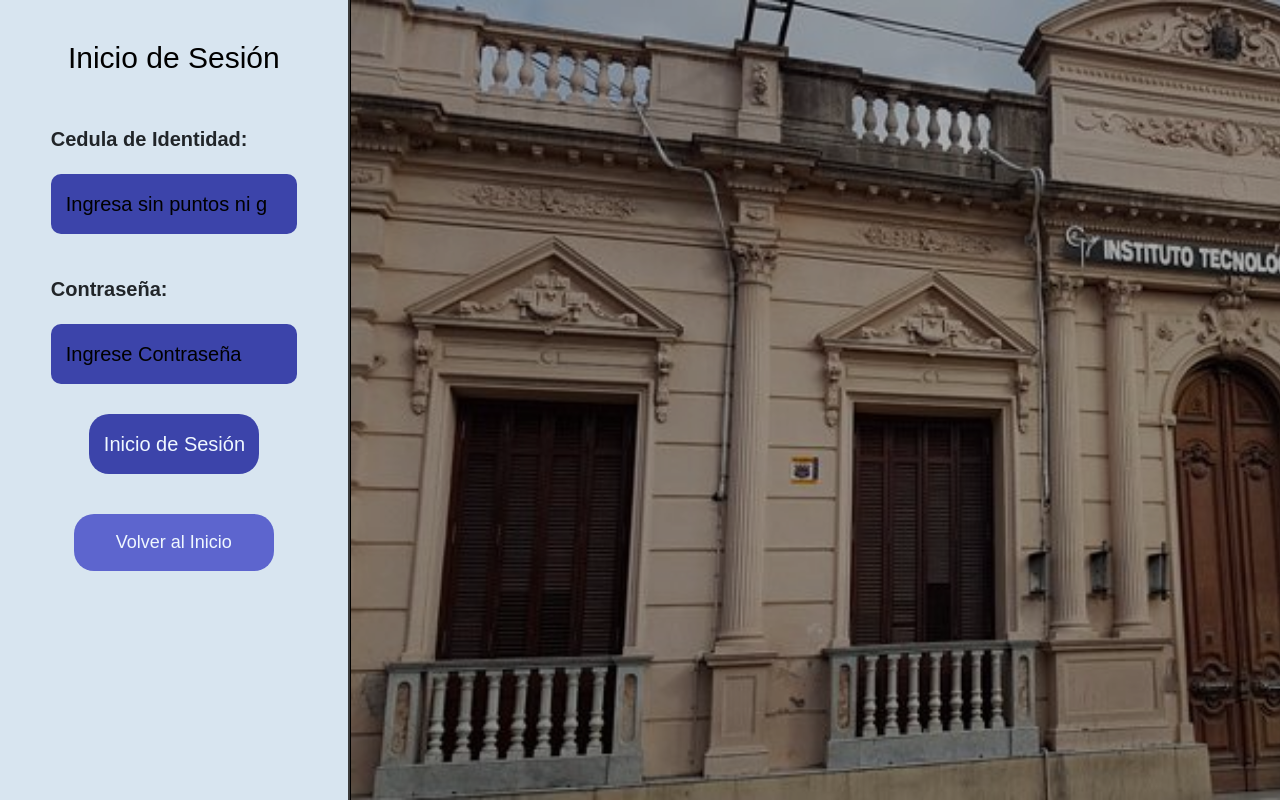
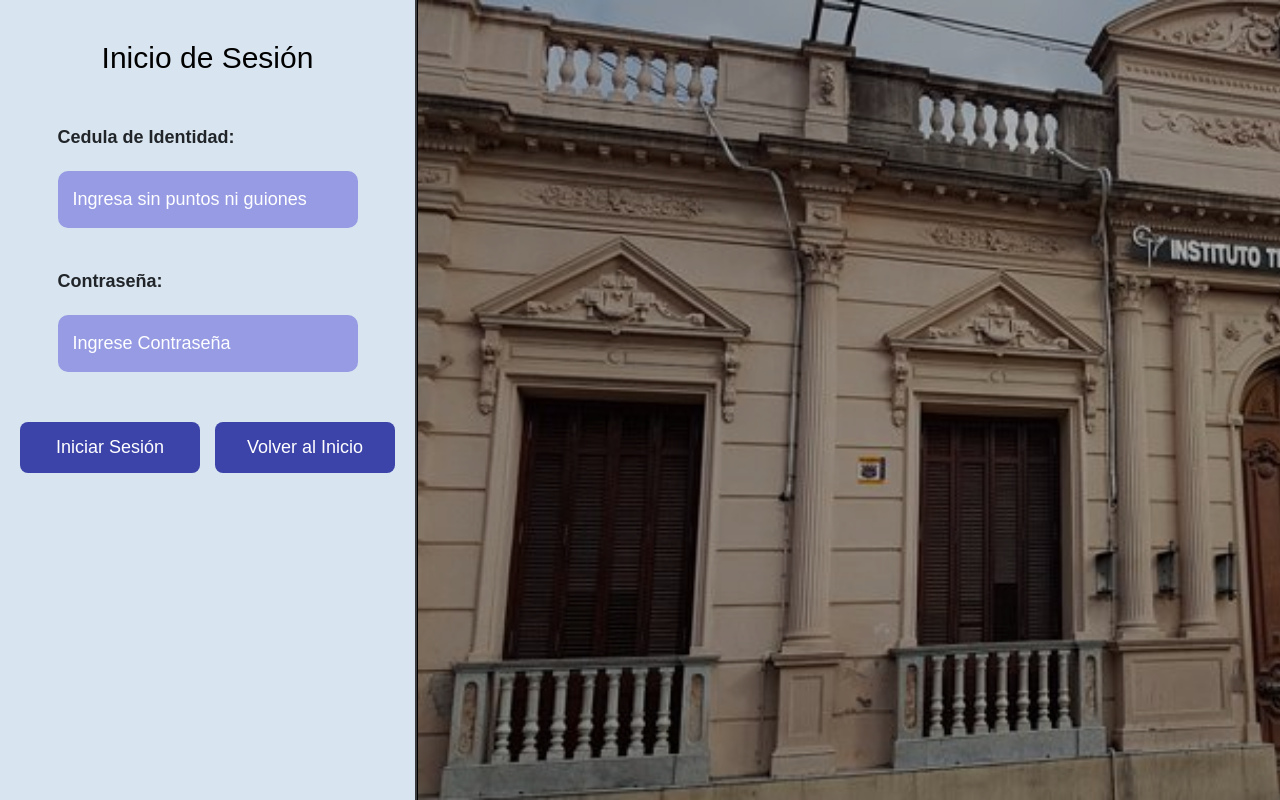
Before and after one commit to Lucfontana/NebulaNetwork, a PHP site: page /Login.php in a window 1280 px wide. Run offline with PHP 8.4, Linux system fonts and the light colour scheme.

Commit message:
cambio de estilos

```diff
--- a/frontend/Login.php
+++ b/frontend/Login.php
@@ -18,9 +18,11 @@
             <label for="CI" class="label">Contraseña:</label>
                 <input class="input-form" type="password" name="contrasena" id="contrasena" maxlength="20" minlength="8" required placeholder="Ingrese Contraseña">
 
-            <div id="botones-login">
-                <input id="envFormulario" type="submit" value="Inicio de Sesión" name="loginUsuario"></input>
-            </div>
+        <div id="botones-login">
+            <button type="submit" name="loginUsuario" class="btn-login">Iniciar Sesión</button>
+            <a href="index.php" class="btn-login">Volver al Inicio</a>
+        </div>
+
 
             <svg xmlns="http://www.w3.org/2000/svg" style="display: none;">
         <symbol id="exclamation-triangle-fill" fill="currentColor" viewBox="0 0 16 16">
@@ -38,9 +40,6 @@
     </div>
         </div>
 
-            <div id="container-boton-inicio">
-                <a href="index.php"><button id="boton-inicio" type="button">Volver al Inicio</button></a>
-            </div>
         </form>
             <div class="fondo-login">
                 <img id="logo-fondo" src="img/fondo-login.jpg" alt="">
--- a/frontend/asignaturas.php
+++ b/frontend/asignaturas.php
@@ -24,6 +24,7 @@
     <!-- trae las barras de navegacion (sidebar y superior) -->
     <?php include 'nav.php'; ?>
 
+    <main>
     <div id="contenido-asignatura">
         <h1>Asignaturas</h1>
         <table id="datos">
@@ -73,6 +74,7 @@
             </div>
         </form>
     </div>
+    </main>
 
     <footer id="footer" class="footer">
         <p> &copy; <b> 2025 ITSP. Todos los derechos reservados </b></p>
--- a/frontend/style/style.css
+++ b/frontend/style/style.css
@@ -18,11 +17,23 @@
 a {
     color: aliceblue;
     text-decoration: none;
-    text-decoration-color: none;
     transition: 1s;
     cursor: pointer;
 }
 
+body {
+    display: flex;
+    flex-direction: column;
+    min-height: 100vh; /* ocupa siempre el alto completo */
+}
+
+main {
+    flex: 1; /* ocupa todo el espacio disponible entre nav y footer */
+    display: flex;
+    justify-content: center; /* centra horizontal */
+    align-items: center;     /* centra vertical */
+    padding: 20px;
+}
 
 
 /*NAVBAR DE BOOTSTRAP*/
@@ -344,6 +343,36 @@
 
 /* Login - CSS */
 
+#botones-login {
+    display: flex;
+    justify-content: center;
+    gap: 15px;
+    margin-top: 50px;
+}
+
+.btn-login {
+    background-color: #3c44aa;
+    color: #fff;
+    border: none;
+    padding: 12px 25px;
+    font-size: 18px;
+    border-radius: 8px;
+    cursor: pointer;
+    text-decoration: none;
+    text-align: center;
+    transition: 0.3s ease;
+    min-width: 180px;
+    flex: 1 1 auto;     /* ✅ se adaptan al espacio disponible */
+}
+
+
+.btn-login:hover {
+    background-color: #2a3380;
+    transform: scale(1.05);
+    box-shadow: 0 4px 10px rgba(0,0,0,0.2);
+}
+
+
 .flex {
     display: flex;
 }
@@ -354,7 +383,7 @@
     height: auto;
     flex-direction: column;
     padding: 20px;
-    font-size: 20px;
+    font-size: 18px;
     background-color: rgb(216, 229, 240);
     z-index: 1;
 }
@@ -364,13 +393,13 @@
     margin-top: 20px;
     border-radius: 10px;
     padding: 15px;
-    font-size: 20px;
-    background-color: #3c44aa;
+    font-size: 18px;
+    background-color: #969be4;
     border-style: none;
 }
 
 .input-form::placeholder {
-    color: rgb(0, 0, 0);
+    color: rgb(255, 255, 255);
 }
 
 .contraseña {
@@ -378,10 +407,7 @@
     height: 80px;
 }
 
-#botones-login {
-    display: flex;
-    justify-content: space-evenly;
-}
+
 
 .label {
     margin-top: 40px;
@@ -920,9 +944,27 @@
     padding: 10px 0;
 }
 
-.error #boton-inicio {
-    background-color: black;
+.error a{
+    align-items: center;
+
 }
+
+#boton-inicio {
+    display: block;
+    margin: 20px auto;
+    background-color: #000000;
+    color: #fff;
+    border: none;
+    font-size: 18px;
+    border-radius: 8px;
+    cursor: pointer;
+}
+
+#boton-inicio:hover {
+    background-color: #2a3380;
+}
+
+
 @media (width < 1000px) {
 
     .section {
```
Also changed, not shown: other parts of frontend/style/style.css (+36 -23 lines).
